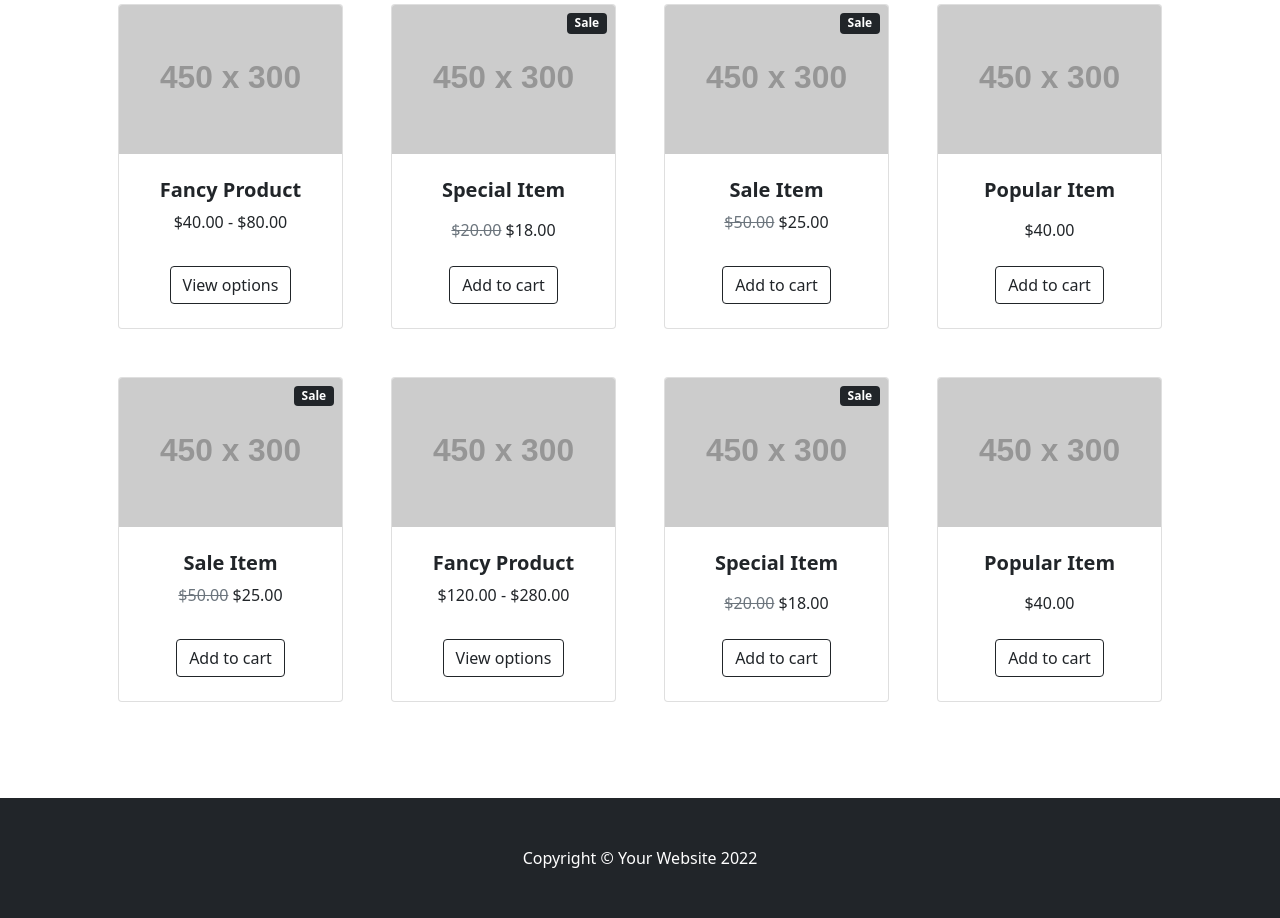
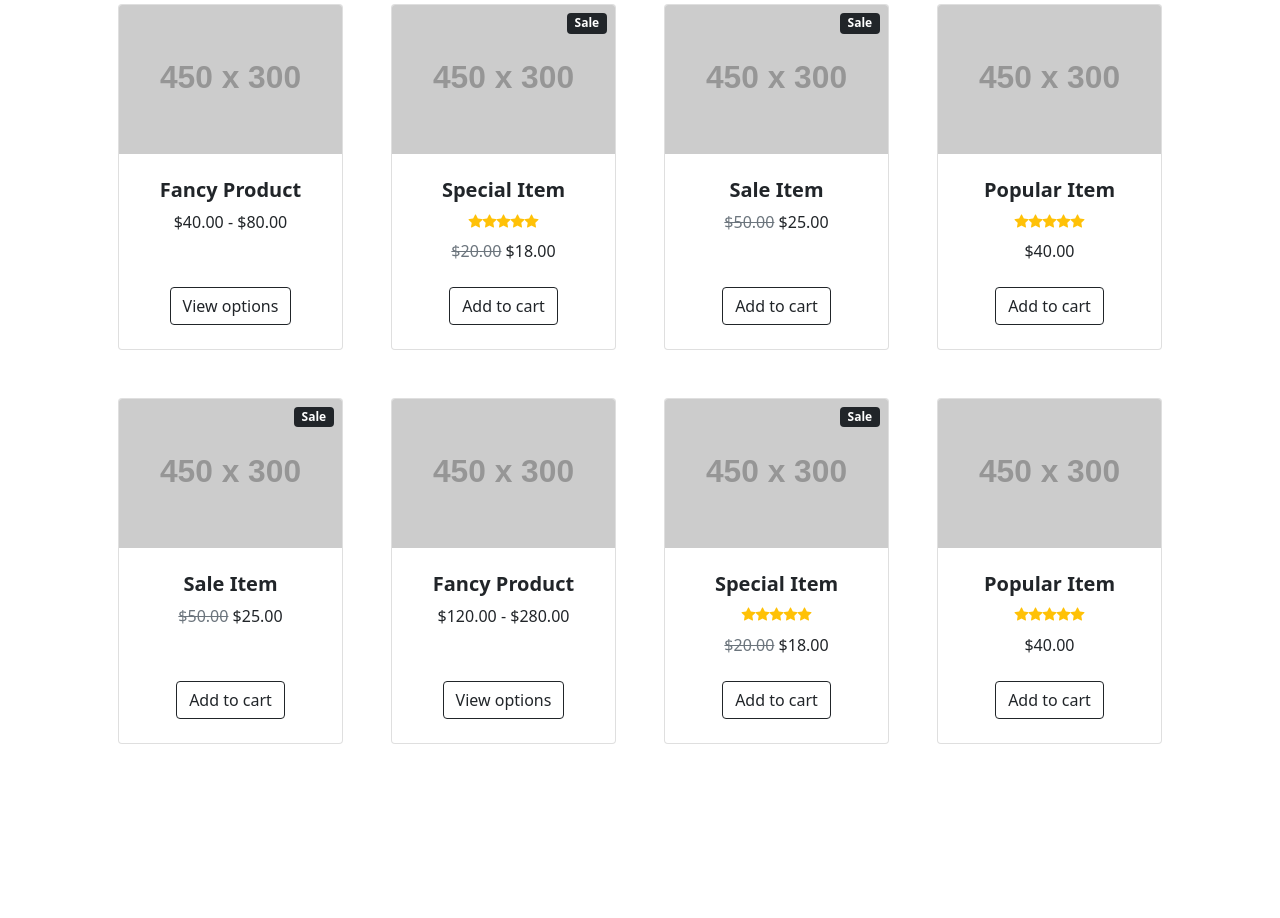
Before and after one commit to Gabrie1002/shop, a Django app: page / in a window 1280 px wide. Shown: the part 389-1307 px from the top of the page. After the commit the page ends 1133 px from the top, so only its background shows below. Run offline with Django 4.2, Linux system fonts and the light colour scheme; grey boxes labelled with a size stand in for pictures from a placeholder-image service; some libraries are stand-ins or nearby versions.

Commit message:
add templates

```diff
--- a/templates/base.html
+++ b/templates/base.html
@@ -7,7 +7,7 @@
         <meta name="author" content="" />
         <title>Shop Homepage - Start Bootstrap Template</title>
         <!-- Favicon-->
-        <link rel="icon" type="image/x-icon" href="{{ STATIC_URL }}assets/favicon.ico" />
+        <link href="https://cdn.jsdelivr.net/npm/bootstrap-icons@1.5.0/font/bootstrap-icons.css" rel="stylesheet">
         <!-- Bootstrap icons-->
         <link href="{{ STATIC_URL }}css/bootstrap-icons.woff" rel="stylesheet" />
         <!-- Core theme CSS (includes Bootstrap)-->
@@ -26,9 +26,7 @@
         {% block content %}
 
         {% endblock %}
-        <footer class="py-5 bg-dark">
-            <div class="container"><p class="m-0 text-center text-white">Copyright &copy; Your Website 2022</p></div>
-        </footer>
+        {% include 'parts/footer.html'%}
         <!-- Bootstrap core JS-->
         <script src="https://cdn.jsdelivr.net/npm/bootstrap@5.1.3/dist/js/bootstrap.bundle.min.js"></script>
         <!-- Core theme JS-->
```
